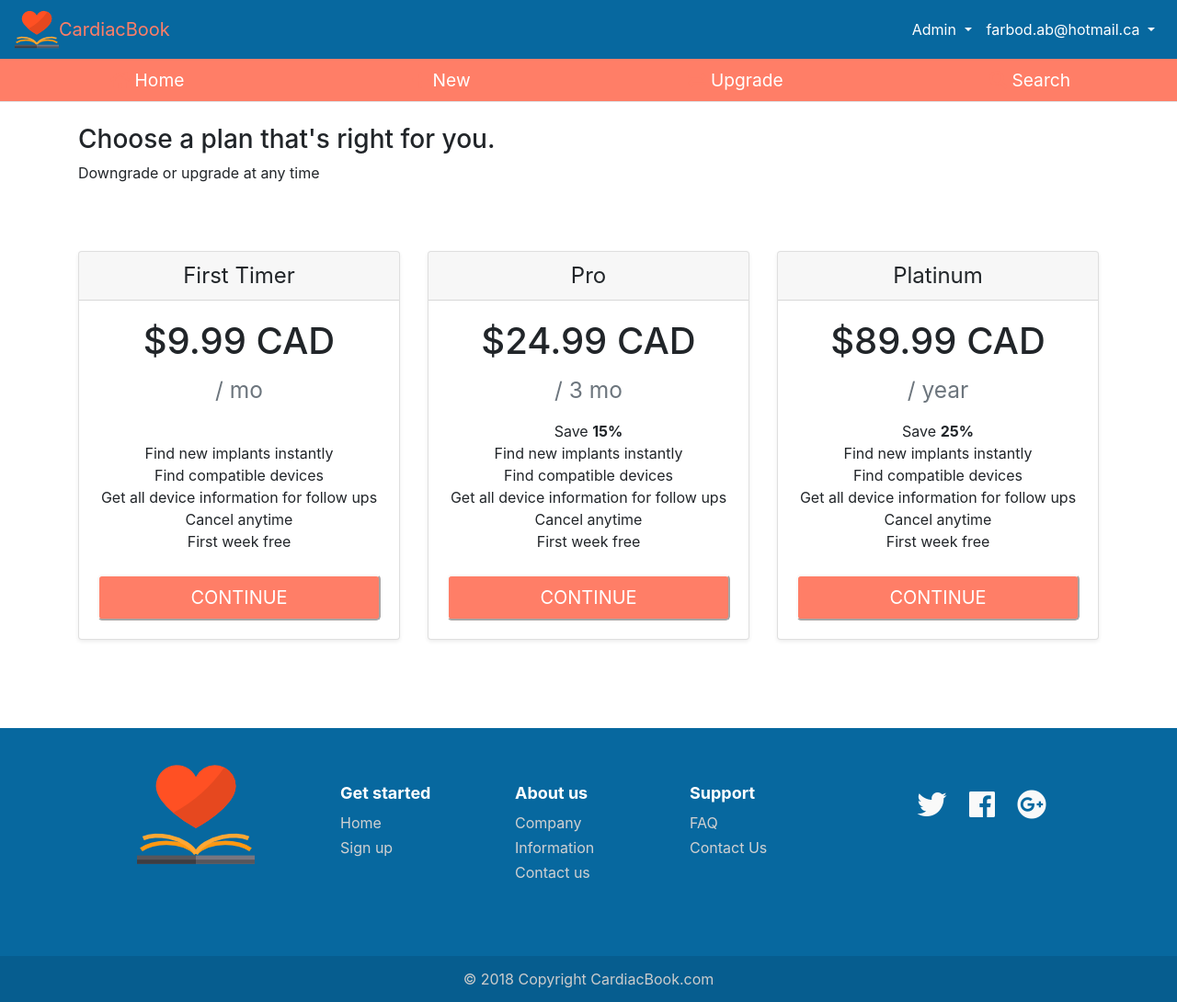
After one commit to farbodab/cardiacpedia, a Flask app: page /changeplan in a window 1280 px wide. The commit adds this page. Shown: the whole page at 92% size. Run offline with Flask 2, Linux system fonts and the light colour scheme; a user stored in the database is signed in; some libraries are stand-ins or nearby versions.

Commit message:
Users can now change subscriptions easily

```diff
--- a/cardiacpedia/models.py
+++ b/cardiacpedia/models.py
@@ -23,14 +23,15 @@ class User(db.Model, UserMixin):
         access = db.Column(db.String(5))
         customer_id = db.Column(db.String(255))
         plan = db.Column(db.String(255))
+        plan_id = db.Column(db.String(255))
 
-
-        def __init__(self, email, password, access=ACCESS['unpaid'], customer_id='', plan=''):
+        def __init__(self, email, password, access=ACCESS['unpaid'], customer_id='', plan='', plan_id=''):
             self.email = email
             self.password_hash = generate_password_hash(password)
             self.access = access
             self.customer_id = customer_id
             self.plan = plan
+            self.plan_id = plan_id
 
         def check_password(self,password):
             return check_password_hash(self.password_hash,password)
--- /dev/null
+++ b/cardiacpedia/templates/plan_special.html
@@ -0,0 +1,65 @@
+{% extends 'base.html' %}
+
+{% block content %}
+<form class="" method="POST">
+  {{ form.hidden_tag() }}
+<div style="min-height: 70vh" class="container">
+  <br>
+  <h3>Choose a plan that's right for you.</h3>
+  <p>Downgrade or upgrade at any time</p>
+  <div class="card-deck mb-3 text-center centre">
+    <div style="height:100%" class="card mb-4 shadow-sm">
+      <div class="card-header">
+        <h4 class="my-0 font-weight-normal">First Timer</h4>
+      </div>
+      <div  class="card-body">
+        <h1 class="card-title pricing-card-title">$9.99 CAD</h1><h3><small class="text-muted">/ mo</small></h3>
+        <ul class="list-unstyled mt-3 mb-4">
+          <br>
+          <li>Find new implants instantly</li>
+          <li>Find compatible devices</li>
+          <li>Get all device information for follow ups</li>
+          <li>Cancel anytime</li>
+          <li>First week free</li>
+        </ul>
+        {{ form.monthly(class="btn-primary btn-lg btn-block") }}
+      </div>
+    </div>
+    <div class="card mb-4 shadow-sm">
+      <div class="card-header">
+        <h4 class="my-0 font-weight-normal">Pro</h4>
+      </div>
+      <div class="card-body">
+        <h1 class="card-title pricing-card-title">$24.99 CAD</h1><h3><small class="text-muted">/ 3 mo</small></h3>
+        <ul class="list-unstyled mt-3 mb-4">
+          <li>Save <b>15%</b></li>
+          <li>Find new implants instantly</li>
+          <li>Find compatible devices</li>
+          <li>Get all device information for follow ups</li>
+          <li>Cancel anytime</li>
+          <li>First week free</li>
+        </ul>
+        {{ form.three(class="btn-primary btn-lg btn-block") }}
+      </div>
+    </div>
+    <div class="card mb-4 shadow-sm">
+      <div class="card-header">
+        <h4 class="my-0 font-weight-normal">Platinum</h4>
+      </div>
+      <div  class="card-body">
+        <h1 class="card-title pricing-card-title">$89.99 CAD</h1><h3><small class="text-muted">/ year</small></h3>
+        <ul class="list-unstyled mt-3 mb-4">
+          <li>Save <b>25%</b></li>
+          <li>Find new implants instantly</li>
+          <li>Find compatible devices</li>
+          <li>Get all device information for follow ups</li>
+          <li>Cancel anytime</li>
+          <li>First week free</li>
+        </ul>
+        {{ form.yearly(class="btn-primary btn-lg btn-block") }}
+      </div>
+    </div>
+  </div>
+</div>
+</form>
+{% endblock %}
--- a/cardiacpedia/users/views.py
+++ b/cardiacpedia/users/views.py
@@ -7,6 +7,7 @@ from cardiacpedia.core.forms import *
 from flask_login import login_user, current_user, logout_user, login_required
 import stripe
 import json
+import datetime
 
 stripe_keys = {
   'secret_key': 'sk_test_sUBjEZ7otbSikPzwk3HPVZb0',
@@ -56,6 +57,69 @@ def setup():
     else:
         return redirect(url_for('users.register'))
 
+@users.route('/cancelplan', methods=['GET','POST'])
+@login_required
+def cancel_plan():
+    subscription = stripe.Subscription.retrieve(current_user.plan_id)
+    subscription.delete()
+    current_user.access = '1'
+    current_user.plan = 'Free'
+    current_user.customer_id = ''
+    current_user.plan_id = ''
+    db.session.commit()
+    flash('We are sad to see you go. Your subscription has been cancelled effective immediately')
+    return redirect(url_for('core.index'))
+
+@users.route('/changeplan', methods=['GET','POST'])
+@login_required
+def change_plan():
+    form = Plan()
+    if form.validate_on_submit():
+        if form.monthly.data:
+            current_user.plan = 'First Timer'
+        elif form.three.data:
+            current_user.plan = 'Pro'
+        else:
+            current_user.plan = 'Platinum'
+        db.session.commit()
+        if current_user.plan_id:
+            if form.monthly.data:
+                subscription = stripe.Subscription.retrieve(current_user.plan_id)
+                stripe.Subscription.modify(current_user.plan_id,
+                  cancel_at_period_end=False,
+                  items=[{
+                    'id': subscription['items']['data'][0].id,
+                    'plan': 'plan_EIZlCcrHyKftHU',
+                  }]
+                  )
+                current_user.plan = 'First Timer'
+            elif form.three.data:
+                subscription = stripe.Subscription.retrieve(current_user.plan_id)
+                stripe.Subscription.modify(current_user.plan_id,
+                  cancel_at_period_end=False,
+                  items=[{
+                    'id': subscription['items']['data'][0].id,
+                    'plan': 'plan_EIZlzeL9IipfX9',
+                  }]
+                  )
+                current_user.plan = 'Pro'
+            else:
+                subscription = stripe.Subscription.retrieve(current_user.plan_id)
+                stripe.Subscription.modify(current_user.plan_id,
+                  cancel_at_period_end=False,
+                  items=[{
+                    'id': subscription['items']['data'][0].id,
+                    'plan': 'plan_EIbSjTIV9tP1Q1',
+                  }]
+                  )
+                current_user.plan = 'Platnium'
+            db.session.commit()
+            flash('Your plan has been updated')
+            return redirect(url_for('users.account'))
+        else:
+            return redirect(url_for('users.pay'))
+    return render_template('plan_special.html', page_title="CardiacBook", form=form)
+
 
 @users.route('/email', methods=['GET','POST'])
 @login_required
@@ -100,6 +164,8 @@ def pay():
     if current_user.allowed(2):
         return redirect(url_for('devices.home'))
     else:
+        now = datetime.datetime.now()
+        week_now = now + datetime.timedelta(days=7)
         plan = current_user.plan
         if plan == 'Pro':
             amount = 2499
@@ -107,26 +173,42 @@ def pay():
             amount = 9999
         else:
             amount = 999
-        return render_template('Users/pay.html', key=stripe_keys['publishable_key'], plan=plan, amount=amount)
+        return render_template('Users/pay.html', key=stripe_keys['publishable_key'], plan=plan, amount=amount, trial=week_now.strftime("%Y-%m-%d"))
 
 @users.route('/charge', methods=['POST'])
 @login_required
 def charge():
     # Amount in cents
-    amount = 999
+    plan = current_user.plan
+
 
     customer = stripe.Customer.create(
         email=current_user.email,
         source=request.form['stripeToken']
     )
 
-    charge = stripe.Charge.create(
-        customer=customer.id,
-        amount=amount,
-        currency='cad',
-    )
+    if plan == 'Pro':
+        subscription = stripe.Subscription.create(
+          customer=customer.id,
+          items=[{'plan': 'plan_EIZlzeL9IipfX9',}],
+          trial_period_days=7
+        )
+    elif plan == 'Platinum':
+        subscription = stripe.Subscription.create(
+          customer=customer.id,
+          items=[{'plan': 'plan_EIbSjTIV9tP1Q1',}],
+          trial_period_days=7
+        )
+    else:
+        subscription = stripe.Subscription.create(
+          customer=customer.id,
+          items=[{'plan': 'plan_EIZlCcrHyKftHU',}],
+          trial_period_days=7
+        )
+
     current_user.customer_id = customer.id
     current_user.access = 2
+    current_user.plan_id = subscription.id
     db.session.commit()
     flash('Welcome to CardiacBook!')
     return redirect(url_for('devices.home'))
```
Also changed, not shown: cardiacpedia/templates/Users/pay.html (+6 -4 lines), cardiacpedia/templates/account.html (+25 -5 lines), cardiacpedia/users/forms.py (+7 -5 lines), migrations/versions/f54b8f20797d_.py (renamed from migrations/versions/88fcc6308450_.py, +4 -3 lines), data.sqlite, 1 other file.
